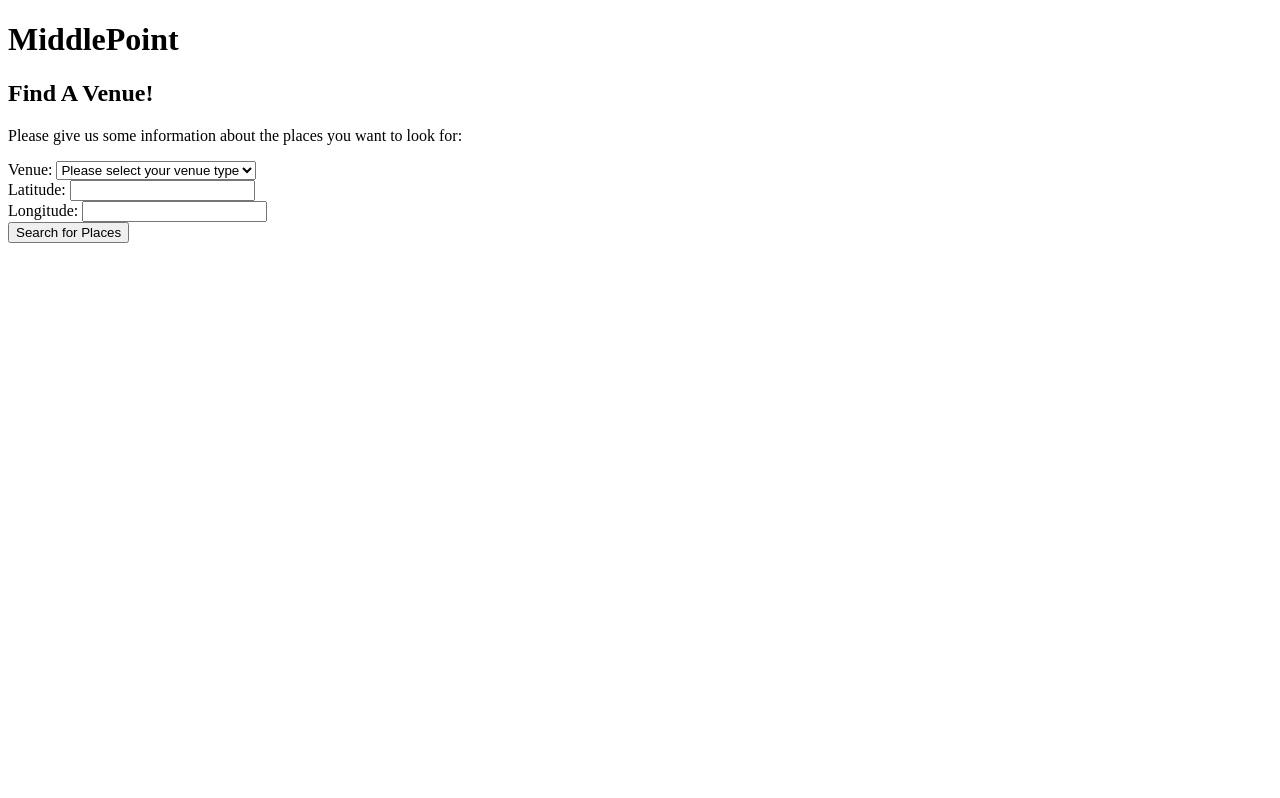
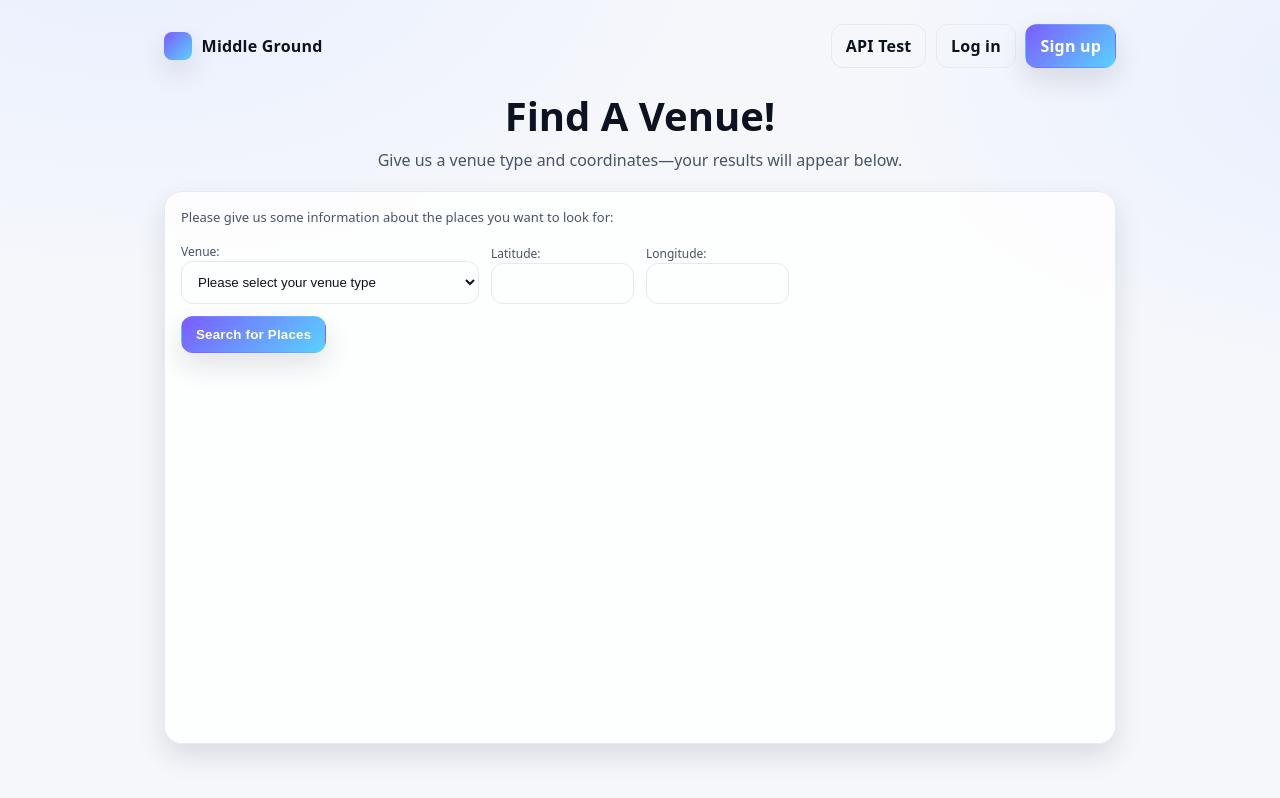
Before and after one commit to EngiKnight/MiddleGround, a website: page app/public/Foursquare test/places.html in a window 1280 px wide. Drawn offline with Linux system fonts and the light colour scheme.

Commit message:
updated look of places.html

```diff
--- a/app/public/Foursquare test/places.html
+++ b/app/public/Foursquare test/places.html
@@ -1,19 +1,146 @@
 <!DOCTYPE html>
-<html>
+<html lang="en">
 <head>
-	<meta charset="utf-8">
-	<title>Find A Place!</title>
+  <meta charset="utf-8" />
+  <title>Find A Place! – Middle Ground</title>
+  <meta name="viewport" content="width=device-width, initial-scale=1" />
+  <style>
+    :root{
+      --bg1:#0e1116;
+      --bg2:#1a1f2b;
+      --accent:#7c5cff;
+      --accent-2:#59d2fe;
+      --text:#e8ecf1;
+      --muted:#a5afbd;
+      --card:#121722cc;
+      --border:#2b3240;
+      --shadow: 0 10px 30px rgba(0,0,0,.35);
+    }
+    @media (prefers-color-scheme: light){
+      :root{
+        --bg1:#f5f7fb;
+        --bg2:#e9efff;
+        --text:#0d1220;
+        --muted:#495366;
+        --card:#ffffffcc;
+        --border:#e6e9f2;
+        --shadow: 0 12px 28px rgba(16,24,40,.12);
+      }
+    }
+    *{box-sizing:border-box}
+    html,body{height:100%}
+    body{
+      margin:0;
+      font-family: ui-sans-serif, system-ui, -apple-system, Segoe UI, Roboto, Arial, "Apple Color Emoji", "Segoe UI Emoji";
+      color:var(--text);
+      background:
+        radial-gradient(1000px 600px at 10% -10%, var(--bg2), transparent 60%),
+        radial-gradient(900px 500px at 110% 10%, var(--bg2), transparent 60%),
+        linear-gradient(180deg, var(--bg1), var(--bg1));
+    }
+
+    .container{
+      max-width:1000px;
+      padding:24px;
+      margin:0 auto;
+      min-height:100svh;
+      display:grid;
+      grid-template-rows:auto auto 1fr;
+      gap:20px;
+    }
+
+    /* Top bar (matches home/login/signup) */
+    .topbar{
+      display:flex; align-items:center; justify-content:space-between;
+    }
+    .brand{ display:flex; align-items:center; gap:.6rem; font-weight:800; letter-spacing:.2px; }
+    .brand-badge{
+      width:28px;height:28px;border-radius:8px;
+      background: linear-gradient(135deg, var(--accent), var(--accent-2));
+      box-shadow: var(--shadow);
+    }
+    .nav{ display:flex; gap:.6rem; align-items:center; flex-wrap:wrap; }
+    .btn{
+      display:inline-flex; align-items:center; justify-content:center;
+      padding:10px 14px; border-radius:12px; border:1px solid var(--border);
+      text-decoration:none; color:var(--text); font-weight:600; letter-spacing:.2px;
+      transition: transform .05s ease, background .2s ease, border-color .2s ease, opacity .2s ease;
+      cursor:pointer; user-select:none;
+    }
+    .btn:active{ transform: translateY(1px); }
+    .btn-ghost{ background:transparent; }
+    .btn-primary{
+      background: linear-gradient(135deg, var(--accent), var(--accent-2));
+      border-color: transparent; color:#fff; box-shadow: var(--shadow);
+    }
+
+    /* Hero */
+    .hero{ text-align:center; display:grid; gap:6px; }
+    .title{ margin:0; font-size: clamp(26px, 5vw, 40px); }
+    .tagline{ margin:0; color:var(--muted); }
+
+    /* Card + form */
+    .card{
+      background:var(--card);
+      border:1px solid var(--border);
+      border-radius:18px;
+      padding:16px;
+      box-shadow: var(--shadow);
+      backdrop-filter: blur(6px);
+    }
+    .form{
+      display:grid;
+      grid-template-columns: repeat(6, 1fr);
+      gap:12px; align-items:end;
+    }
+    label{ font-size:12px; color:var(--muted); }
+    select, input{
+      width:100%; padding:12px 12px; border-radius:12px;
+      border:1px solid var(--border); background:transparent; color:var(--text);
+      outline:none;
+    }
+    select:focus, input:focus{ border-color: var(--accent); box-shadow: 0 0 0 3px color-mix(in oklab, var(--accent) 25%, transparent); }
+
+    /* Results grid */
+    #places{
+      display:grid;
+      grid-template-columns: repeat(auto-fill, minmax(260px,1fr));
+      gap:12px;
+    }
+    .place{
+      border:1px solid var(--border); background:var(--card); border-radius:12px; padding:12px;
+    }
+    .muted{ color:var(--muted); font-size:13px; }
+    a{ color:var(--accent-2); text-decoration:none; }
+  </style>
 </head>
 <body>
+  <main class="container">
+    <!-- Top bar -->
+    <header class="topbar">
+      <div class="brand">
+        <span class="brand-badge" aria-hidden="true"></span>
+        <a href="/" style="text-decoration:none;color:inherit;">Middle&nbsp;Ground</a>
+      </div>
+      <nav class="nav">
+        <a class="btn btn-ghost" href="/API%20Test/api.html">API Test</a>
+        <a class="btn btn-ghost" href="/login.html">Log in</a>
+        <a class="btn btn-primary" href="/signup.html">Sign up</a>
+      </nav>
+    </header>
 
-<h1>MiddlePoint</h1>
+    <!-- Title -->
+    <section class="hero">
+      <h1 class="title">Find A Venue!</h1>
+      <p class="tagline">Give us a venue type and coordinates—your results will appear below.</p>
+    </section>
 
-<h2>Find A Venue!</h2>
-
-<p>Please give us some information about the places you want to look for:</p>
+    <!-- Search card (keeps original IDs and structure) -->
+    <section class="card">
+      <p class="muted" style="margin-top:0">Please give us some information about the places you want to look for:</p>
 
       <div class="form">
-	<div>
+        <div style="grid-column: span 2;">
           <label for="venue">Venue:</label>
           <select id="venue" name="venue">
             <option value="">Please select your venue type</option>
@@ -22,20 +149,30 @@
             <option value="Diner">Diner</option>
           </select>
         </div>
+
         <div>
           <label for="latitude">Latitude:</label>
-        <input type="text" id="latitude" name="latitude">
+          <input type="text" id="latitude" name="latitude" />
         </div>
+
         <div>
           <label for="longitude">Longitude:</label>
-        <input type="text" id="longitude" name="longitude">
-    </div>
-	<button id="submit">Search for Places</button>
+          <input type="text" id="longitude" name="longitude" />
         </div>
 
+        <div style="grid-column: span 6;">
+          <button id="submit" class="btn btn-primary">Search for Places</button>
+        </div>
+      </div>
+    </section>
+
+    <!-- Results -->
+    <section style="margin-top:12px;">
       <div id="places"></div>
+    </section>
+  </main>
 
+  <!-- (unchanged) your existing logic file -->
   <script src="foursquare.js"></script>
-
 </body>
 </html>
--- a/app/server.js
+++ b/app/server.js
@@ -127,7 +127,7 @@ app.get("/api/protected", requireAuth, (req, res) => {
   res.json({ message: `Hello, ${req.session.user.username}!` });
 });
 
-app.get("/api/places", requireAuth, (req, res) => {
+app.get("/api/places", (req, res) => {
   let lat = req.query.lat;
   let long = req.query.long;
 
--- a/env.json
+++ b/env.json
@@ -3,5 +3,6 @@
 	"host": "localhost",
 	"database": "users",
 	"password": "password",
-	"port": 5432
+	"port": 5432,
+	"foursquare": "I0M11M2AQGFRINBKMI2ZFLPRB4QDKGOFYETJF145CSY4RI0X"
 }
```
Also changed, not shown: 1 other file. Lines whose indentation alone changed are shown as unchanged.
